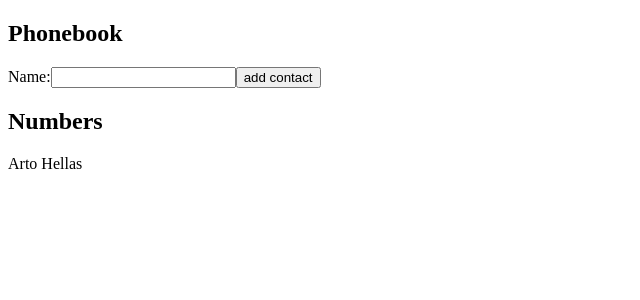
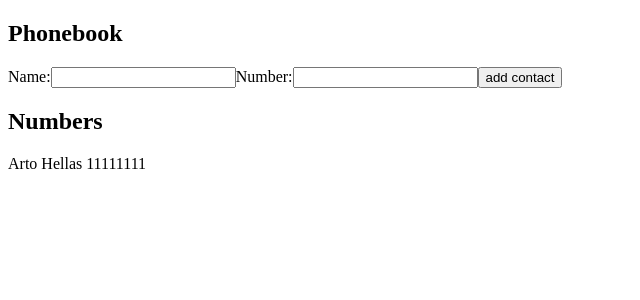
Before and after one commit to Nikl4auss/fullstackopen, a React (Create React App) app in the folder part2/phonebook/: page / in a window 1280 px wide. Shown: the top 300 px of the page, without its empty margins (0-640 px from the left). Built offline with nearby package versions, Linux system fonts and the light colour scheme.

Commit message:
Finished exercises 2.7 through 2.8

```diff
--- a/part2/phonebook/src/App.js
+++ b/part2/phonebook/src/App.js
@@ -1,20 +1,28 @@
 import { useState } from "react";
 
 const App = () => {
-  const [persons, setPersons] = useState([{ name: "Arto Hellas" }]);
+  const [persons, setPersons] = useState([
+    { name: "Arto Hellas", number: "11111111" },
+  ]);
   const [newName, setNewName] = useState("");
-
+  const [newNumber, setNewNumber] = useState("");
   const addContact = (event) => {
     event.preventDefault();
     const newContact = {
       name: newName,
+      number: newNumber,
     };
 
-    setPersons(persons.concat(newContact));
+    if (persons.some((person) => person.name === newContact.name)) {
+      window.alert(`${newName} is already added to the phonebook`);
+    } else {
+      setPersons(persons.concat(newContact));
+    }
     setNewName("");
+    setNewNumber("");
   };
   const handleNameChange = (event) => setNewName(event.target.value);
-
+  const handleNumberChange = (event) => setNewNumber(event.target.value);
   return (
     <div>
       <h2>Phonebook</h2>
@@ -23,12 +31,18 @@ const App = () => {
           Name:
           <input id="name" value={newName} onChange={handleNameChange} />
         </label>
+        <label htmlFor="number">
+          Number:
+          <input id="number" value={newNumber} onChange={handleNumberChange} />
+        </label>
         <button>add contact</button>
       </form>
 
       <h2>Numbers</h2>
       {persons.map((person, i) => (
-        <p key={i}>{person.name}</p>
+        <p key={i}>
+          {person.name} {person.number}
+        </p>
       ))}
     </div>
   );
```
